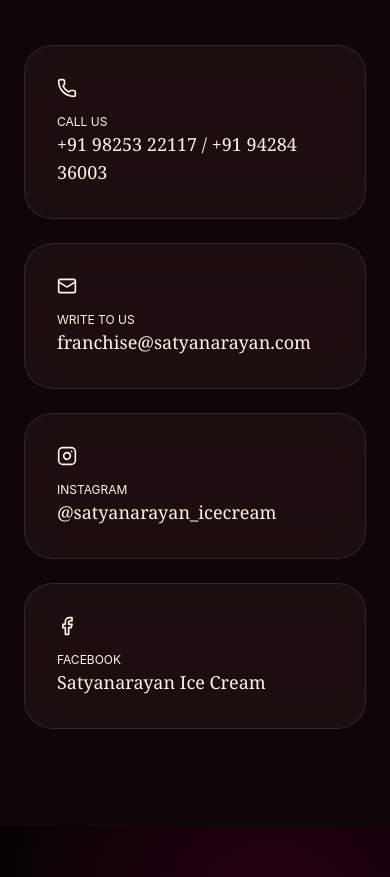
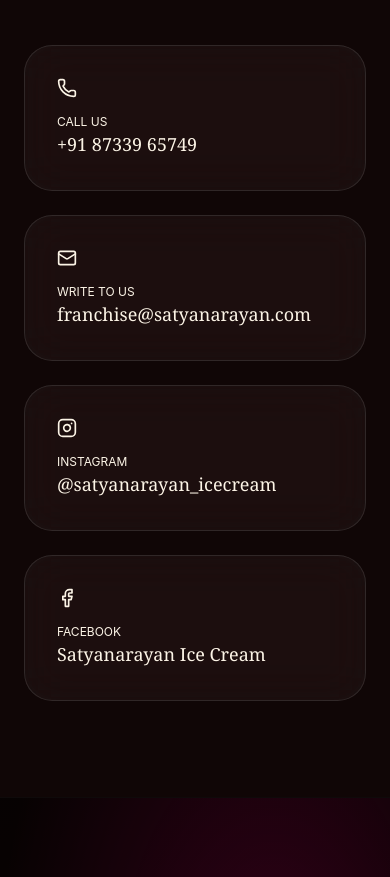
Before and after one commit to PriyanshuShah-9/satyanarayan_icecream, a React (Vite) app: page /franchise in a window 390 px wide. Shown: the part 2540-3417 px from the top of the page. Built offline with nearby package versions, Linux system fonts and the light colour scheme; a web font is replaced by a local one.

Commit message:
Update contact phone number and link

```diff
--- a/src/pages/franchise.tsx
+++ b/src/pages/franchise.tsx
@@ -21,8 +21,8 @@
   {
   icon: Phone,
   label: "Call us",
-  value: "+91 98253 22117 / +91 94284 36003",
-  href: "tel:+919825322117",
+  value: "+91 87339 65749",
+  href: "tel:+918733965749",
   },
   {
     icon: Mail,
```
